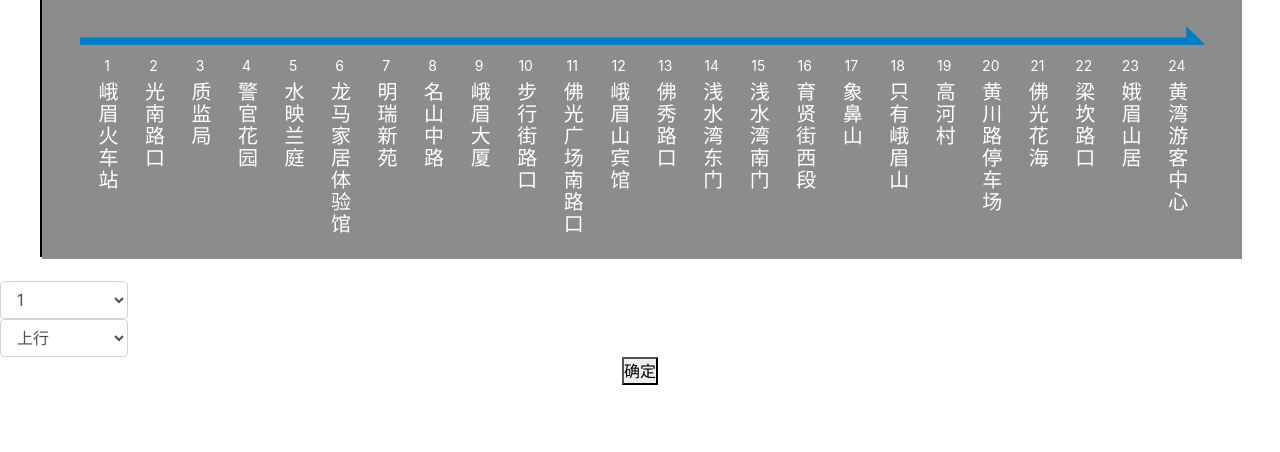
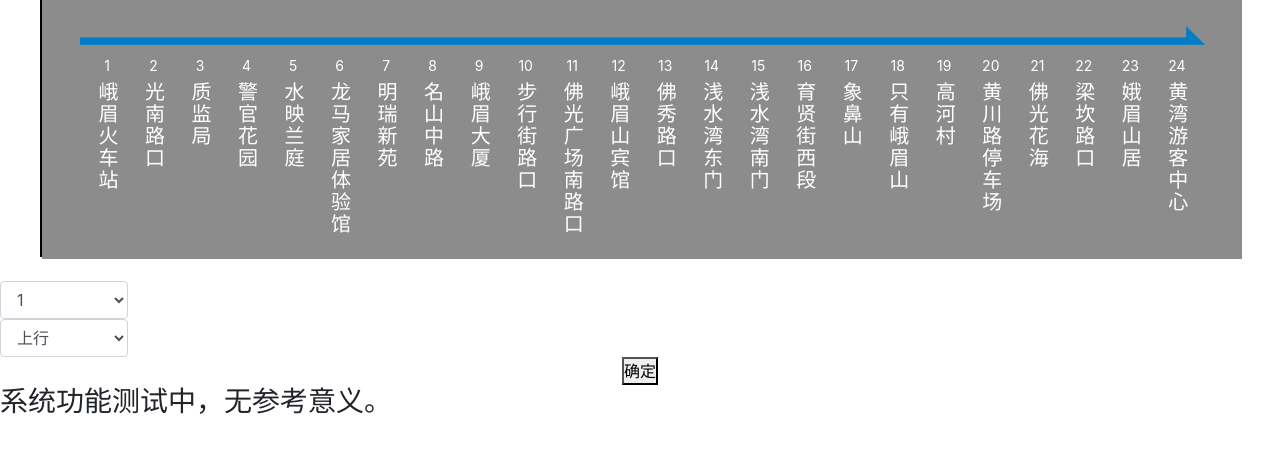
Before and after one commit to Huai-Ren/busLine.github.io, a plain HTML site: page index.html in a window 1280 px wide. Shown: the part 174-626 px from the top of the page. Drawn offline with nearby package versions, Linux system fonts and the light colour scheme.

Commit message:
Update index.html

```diff
--- a/index.html
+++ b/index.html
@@ -56,7 +56,7 @@
         </select>
         <button type="button">切换</button> -->
     </div>
-
+    <h3>系统功能测试中，无参考意义。</h3>
 
 </body>
 </html>
```
